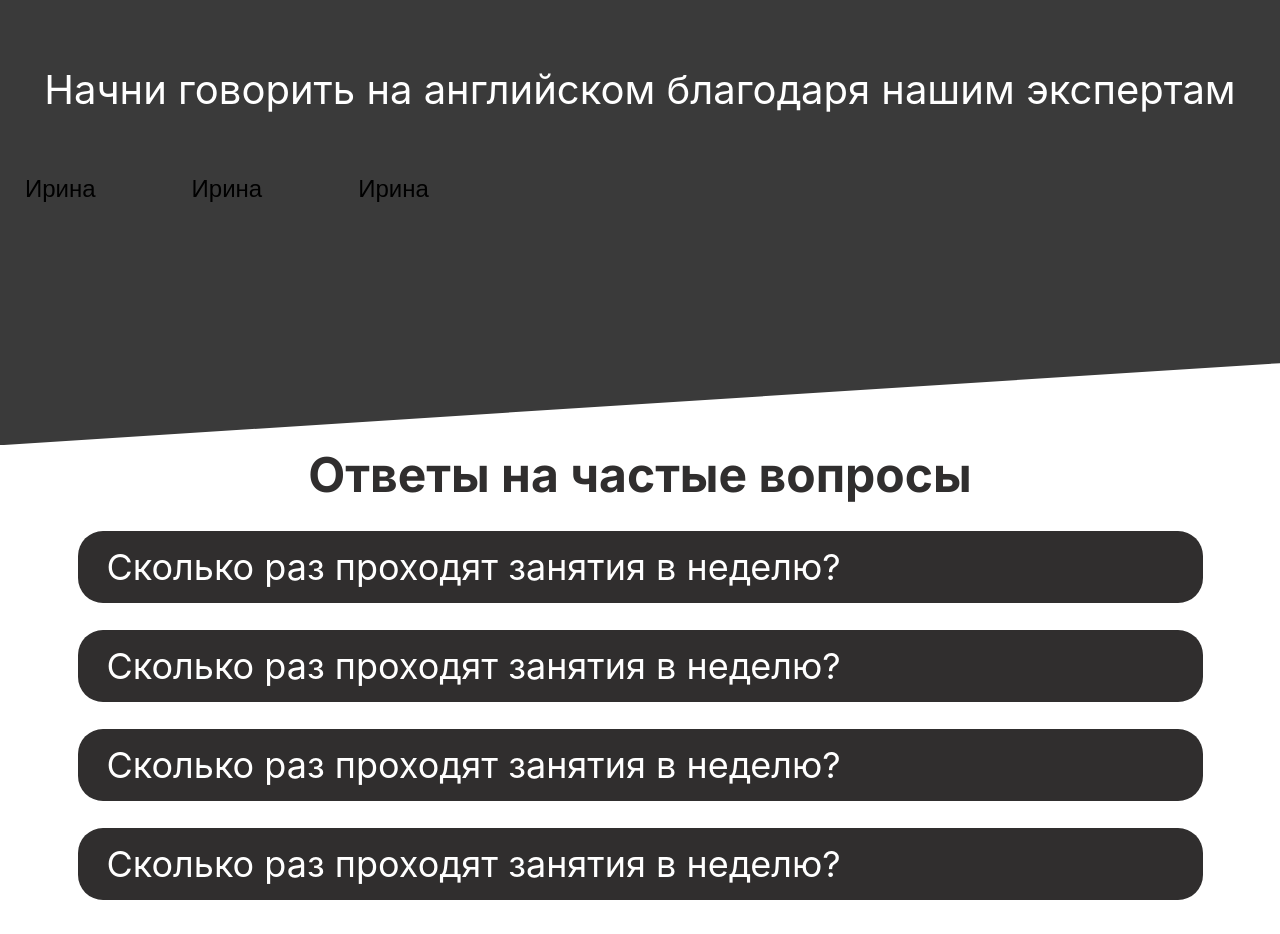
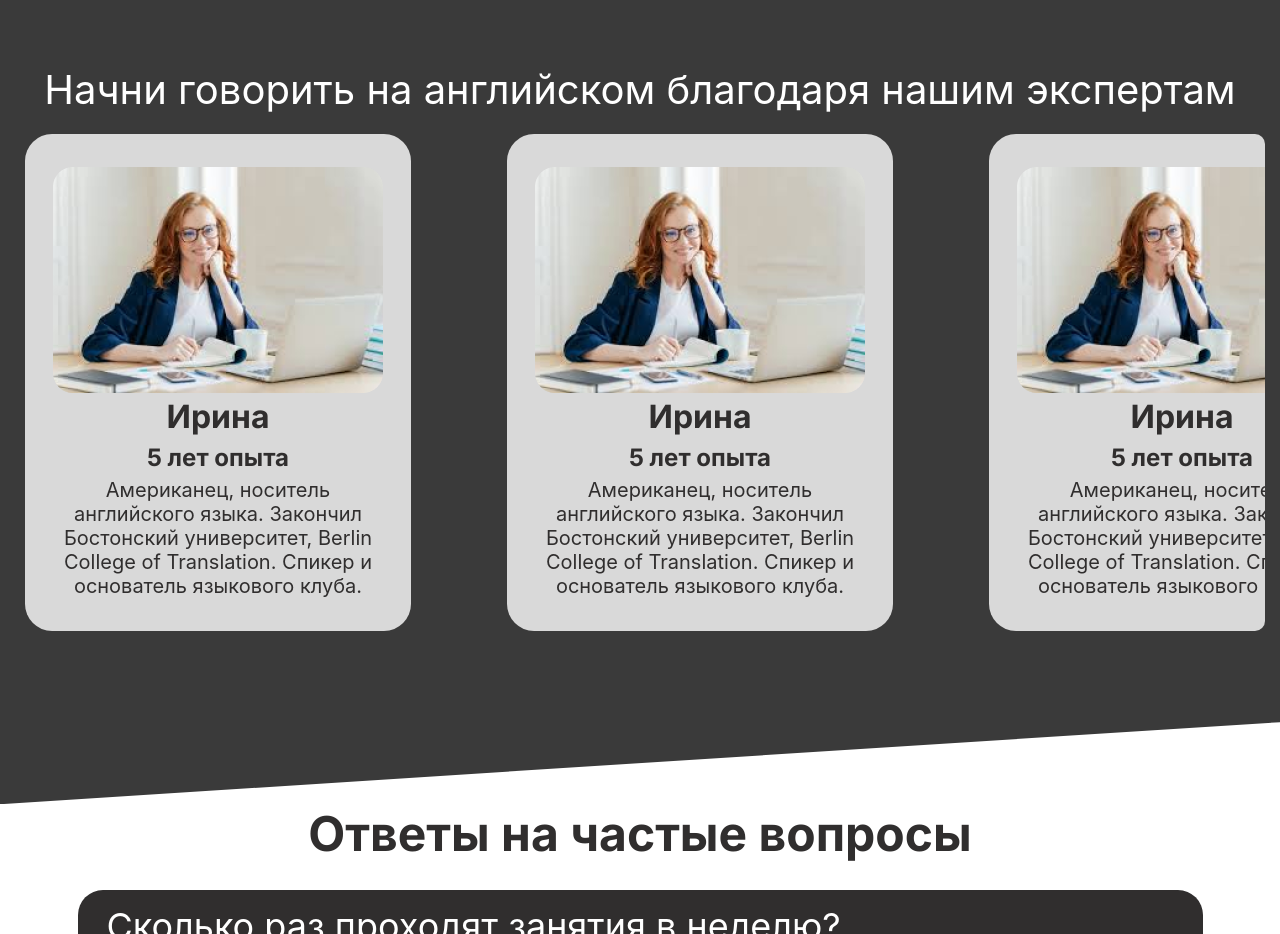
Before and after one commit to nikitazapekin/english-courses-app, a React (Create React App) app: page / in a window 1280 px wide. Shown: the part 3040-3974 px from the top of the page. Built offline with nearby package versions, Linux system fonts and the light colour scheme.

Commit message:
add swiper cards

```diff
--- a/src/components/Swiper/Swiper.module.scss
+++ b/src/components/Swiper/Swiper.module.scss
@@ -1,6 +1,9 @@
+@import "../../theme/theme";
+
 .swiperRootContainer {
+    //  background-color: red;
     width: 100%;
-    margin: 41px 0 69px 0;
+    //  margin: 41px 0 69px 0;
     overflow-x: hidden;
     border-radius: 10px;
     display: flex;
@@ -22,6 +25,44 @@
 
 .swiperItem {
 
+    max-width: 597px;
+    padding: 33px 28px;
+    border-radius: 27px;
+    background-color: $light-gray;
+    perspective: 300px;
+    transition: 0.4s ease-in-out;
+
+    &:hover {
+        transform: rotateX(10deg) rotateY(20deg);
+    }
+
+
+    &__title {
+        font-weight: 700;
+        @include fontSize(32px);
+        text-align: center;
+        color: $black;
+        font-family: "Inter", sans-serif;
+    }
+
+    &__experience {
+        font-weight: 700;
+        @include fontSize(24px);
+        text-align: center;
+        color: $black;
+        font-family: "Inter", sans-serif;
+        margin-top: 7px;
+    }
+
+    &__text {
+        font-weight: 400;
+        @include fontSize(20px);
+        text-align: center;
+        color:  $black;
+        margin-top: 6px;
+    }
+
+    /*
     cursor: pointer;
     //  margin: 10px;
     border-radius: 10px;
@@ -32,19 +73,15 @@
     display: flex;
     flex-direction: column;
     align-items: center;
-    perspective: 300px;
-    transition: 0.4s ease-in-out;
 
-    &:hover {
-        transform: rotateX(10deg) rotateY(20deg);
-    }
 
     &__text {
         font-weight: 400;
         font-size: 24px;
 
         font-family: "Nunito", sans-serif;
-    }
+    } */
+
 }
 
 /*
--- a/src/components/Swiper/Swiper.tsx
+++ b/src/components/Swiper/Swiper.tsx
@@ -55,9 +55,23 @@ const Swiper: React.FC<SwiperProps> = ({ items }: SwiperProps) => {
             <div className={styles.swiperItemsContainer}>
                 {items.map((item, index) => (
                     <div key={index} className={styles.swiperItem}>
+                        {/*
                         <p
-                            className={styles.swiperItem__text}
+                        className={styles.swiperItem__text}
                         >{item.title}</p>
+                        */}
+                        <img src={item.img}
+                            className={styles.swiperItem__img}
+                            alt="Tutor" />
+                        <h3 className={styles.swiperItem__title}>
+                            {item.title}
+                        </h3>
+                        <h4 className={styles.swiperItem__experience}>
+                            {item.experience}
+                        </h4>
+                        <p className={styles.swiperItem__text}>
+                            {item.describtion}
+                        </p>
                     </div>
                 ))}
             </div>
--- a/src/components/Tutors/Tutors.tsx
+++ b/src/components/Tutors/Tutors.tsx
@@ -30,7 +30,14 @@ const Tutors = () => {
             img: Tutor,
             experience: "5 лет опыта",
             describtion: "Американец, носитель английского языка. Закончил Бостонский университет, Berlin College of Translation. Спикер и основатель языкового клуба."
-        }
+        },
+        {
+            title: "Ирина",
+            img: Tutor,
+            experience: "5 лет опыта",
+            describtion: "Американец, носитель английского языка. Закончил Бостонский университет, Berlin College of Translation. Спикер и основатель языкового клуба."
+        },
+
 
     ];
 
```
